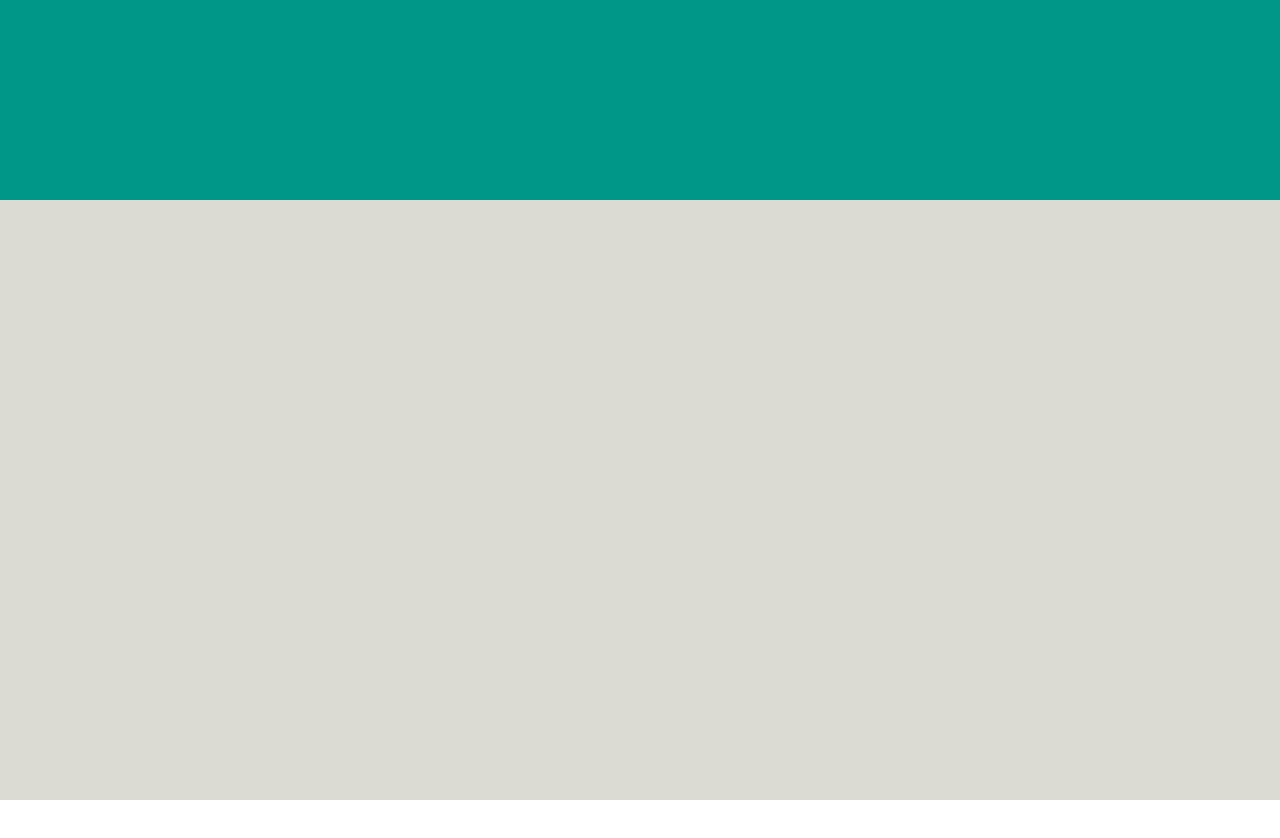
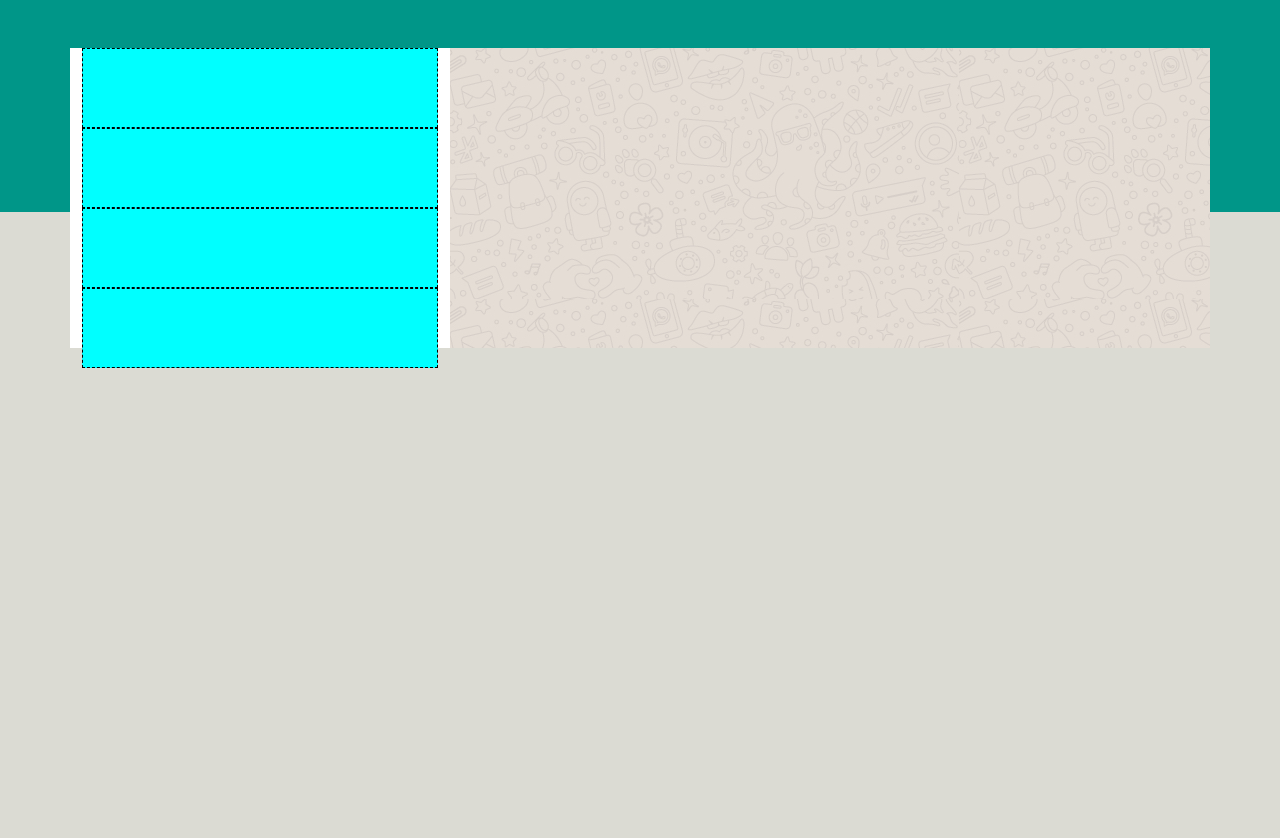
Before and after one commit to Luca-Giudice/vue-boolzapp, a plain HTML site: page index.html in a window 1280 px wide. Before the commit the page ends 800 px from the top, so only its background shows below. Drawn offline with nearby package versions, Linux system fonts and the light colour scheme.

Commit message:
section-and-bg

```diff
--- a/index.html
+++ b/index.html
@@ -10,8 +10,41 @@
     <link rel="stylesheet" href="style.css">
     <title>Boolzapp</title>
 </head>
-<body>
-    <div class="bg">
+<body class="bg">
+    <div class="">
+        <div class="container mt-5">
+            <div class="row d-flex">
+                <div class="col-4 chat ">
+                    <section class=" d-flex user">
+
+
+                    </section>
+                    <section class="nmessage">
+
+                    </section>
+                    <section>
+
+                    </section>
+                    <section>
+
+                    </section>
+                </div>
+                <div class="col-8 messaging">
+                    <section>
+
+                    </section>
+                    <section>
+
+                    </section>
+                    <section>
+
+                    </section>
+                </div>
+
+            </div>
+
+
+        </div>
 
     </div>
 
--- a/style.css
+++ b/style.css
@@ -9,3 +9,26 @@
     height: 100vh;
     background-image: linear-gradient(rgb(0,150,136) 25%, rgb(219,219,211) 25%, rgb(219,219,211) 25%);
 }
+
+.container{
+
+}
+
+.chat {
+    height: 300px;
+    background-color: white;
+
+}
+
+.messaging {
+    height: 300px;
+    background-image: url(img/mine.jpg);
+
+}
+
+
+.chat section{
+    height: 10vh;
+    background-color: aqua;
+    border: 1px dashed black;
+}
```
